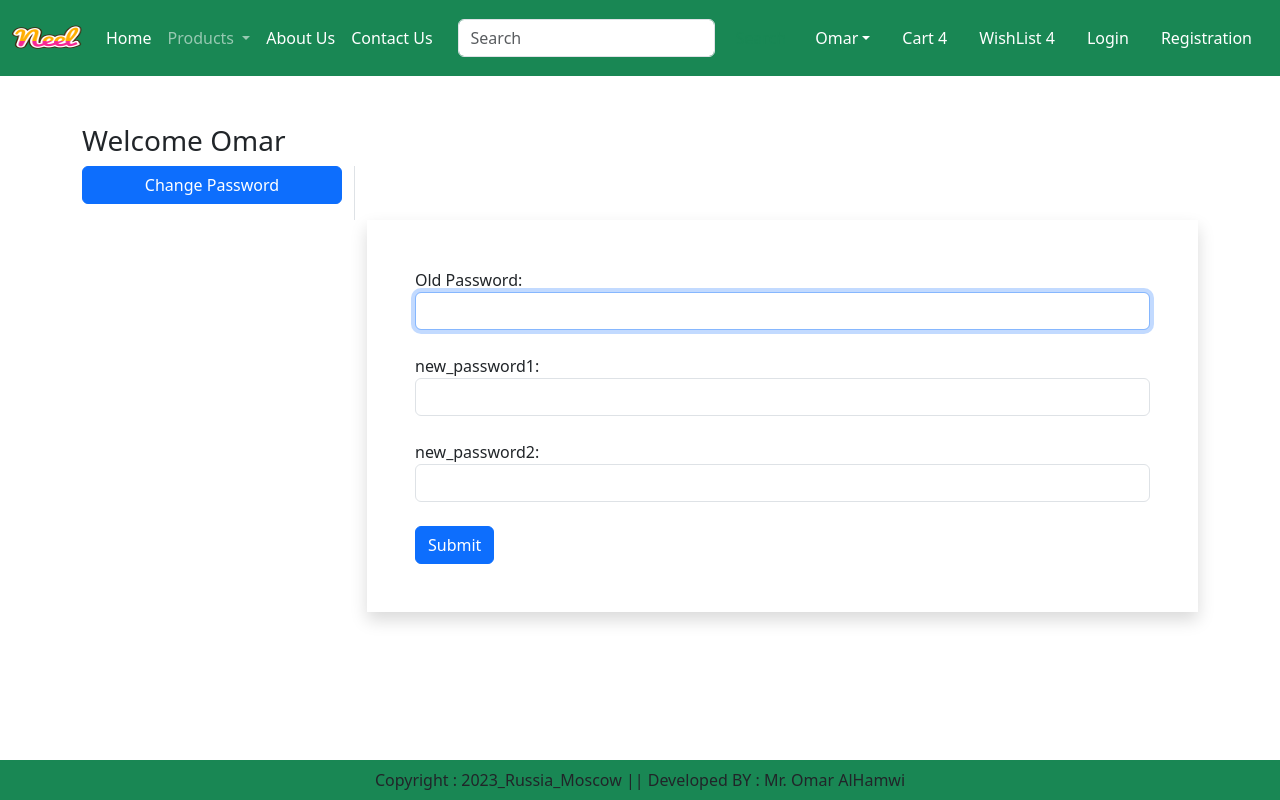
After one commit to omar-hamwi/Django-Ecommerce-App, a Django app: page /passwordchange/ in a window 1280 px wide. The commit adds this page. Run offline with Django 4.2, Linux system fonts and the light colour scheme; a user stored in the database is signed in.

Commit message:
Now We Add Some Rule To Change The Password

```diff
--- a/cards/forms.py
+++ b/cards/forms.py
@@ -31,7 +31,10 @@ class CustomerRegistrationForm(UserCreationForm):
 # and their instances. Not all object-oriented programming languages support metaclasses.
 
 
-
+class MyPasswordChangeForm(PasswordChangeForm):
+    old_password=forms.CharField(label='Old Password', widget=forms.PasswordInput(attrs={'autofocus':'True', 'autocomlete':'current-password','class':'form-control'}))
+    new_password1=forms.CharField(label='new_password1', widget=forms.PasswordInput(attrs={'autofocus':'True', 'autocomlete':'current-password','class':'form-control'}))
+    new_password2=forms.CharField(label='new_password2', widget=forms.PasswordInput(attrs={'autofocus':'True', 'autocomlete':'current-password','class':'form-control'}))
 class CustomerProfileForm(forms.ModelForm):
     class Meta:
         model=Customer
--- a/cards/templates/cards/base.html
+++ b/cards/templates/cards/base.html
@@ -62,7 +62,7 @@
                 <ul class="dropdown-menu" aria-labelledby="profileDropdown">
                     <li><a class="dropdown-item" href="{% url 'profile' %}">Profile</a></li>
                     <li><a class="dropdown-item" href="#">Order</a></li>
-                    <li><a class="dropdown-item" href="#">Change Password</a></li>
+                    <li><a class="dropdown-item" href="{%url 'Passwordchange' %}">Change Password</a></li>
                     <li><a class="dropdown-item" href="#">Log Out</a></li>
 
                 </ul>
--- /dev/null
+++ b/cards/templates/cards/changepassword.html
@@ -0,0 +1,30 @@
+{% extends "cards/base.html" %}
+{% load static %}
+{% block title%} CHANGE PASSWORD {% endblock title %}
+{% block main-content%}
+<div class="container my-5 ">
+    <div class="row">
+<h3> Welcome {{request.user.username|capfirst}}</h3>
+<div class="col-sm-3 border-end">
+<ul class="list-unstyled">
+<li class="d-grid"><a href="#" class="btn btn-primary">Change Password</a></li>
+</ul>
+</div>
+
+    <div class="col-sm-9 offset-sm-3">
+        <form action="" method="post" novalidate class="shadow p-5">
+            {%csrf_token%}
+            {% for fm in form %}
+                    {{fm.label_tag}} {{fm}} <small class="text-danger">{{fm.errors|striptags}}</small> <br>
+            {% endfor %}
+                <button type="submit" class="btn btn-primary">Submit</button>
+            {% if form.non_field_errors%}
+            {%for error  in form.non_field_errors %}
+                    <p class="alert alert-danger my-3">{{errors}}</p>
+            {% endfor%}
+            {%endif%}
+        </form>
+    </div>
+
+</div>
+{%endblock main-content %}
--- a/cards/urls.py
+++ b/cards/urls.py
@@ -3,7 +3,7 @@ from . import views
 from django.conf.urls.static import static
 from django.conf import settings
 from django.contrib.auth import views  as auth_view
-from . forms import LoginForm , MyPasswordResetForm
+from . forms import LoginForm , MyPasswordResetForm , MyPasswordChangeForm
 
 urlpatterns = [
     path("",views.home),
@@ -16,12 +16,15 @@ urlpatterns = [
     path("address/",views.address, name="address"),
     path("updateAddress/<int:pk>",views.updateAddress.as_view(),name="updateAddress"),
 
+
    #login Authentication
     path('registration/',views.CustomerRegistrationView.as_view(),name='customerregistration'),
 
     # here we dont need to write view immedietly we write url and  inside this url we have build in view called "auth_view" only we need import it in the up
     path('accounts/login/',auth_view.LoginView.as_view(template_name='cards/login.html',authentication_form=LoginForm),name='login'),
     path('password-reset/',auth_view.PasswordResetView.as_view(template_name='cards/password_reset.html',form_class=MyPasswordResetForm),name='Password_reset'),
+    path('passwordchange/',auth_view.PasswordChangeView.as_view(template_name='cards/changepassword.html',form_class=MyPasswordChangeForm,success_url='/passwordchangedone'),name='Passwordchange'),
+    path('passwordchangedone/',auth_view.PasswordChangeDoneView.as_view(template_name='cards/passwordchangedone.html'),name='Passwordchangedone'),
 
 
 
```
Also changed, not shown: cards/templates/cards/passwordchangedone.html (added, +22 -0 lines), db.sqlite3.
